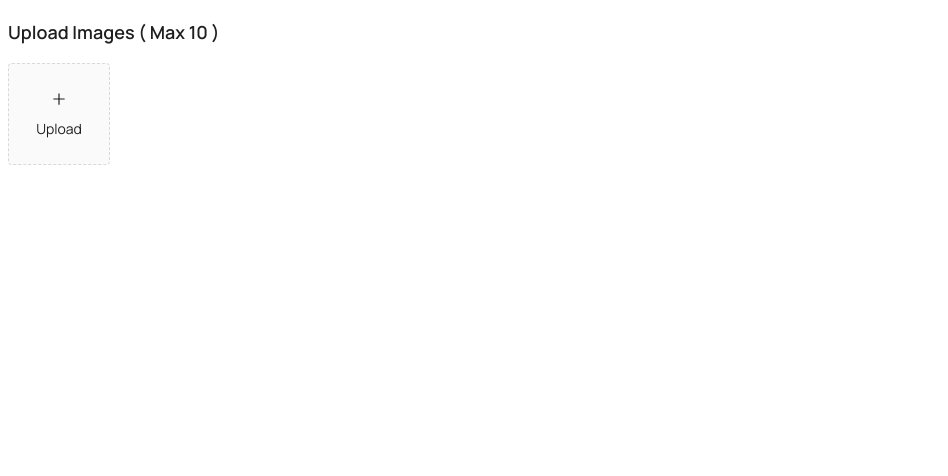
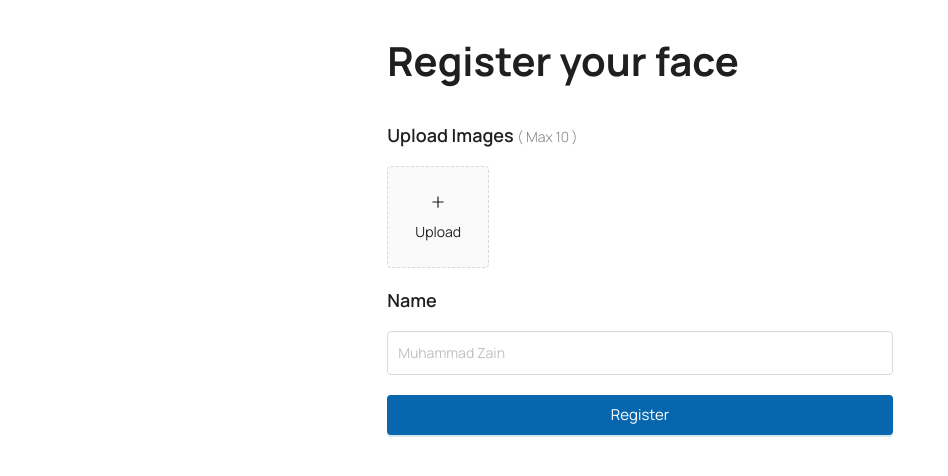
Before and after one commit to Muhammad-Zain01/facial-recognition-client, a React (Vite) app: page /register in a window 1280 px wide. Shown: the top 476 px of the page, without its empty margins (0-948 px from the left). Built offline with nearby package versions, Linux system fonts and the light colour scheme.

Commit message:
Update register.tsx

```diff
--- a/src/pages/register/register.tsx
+++ b/src/pages/register/register.tsx
@@ -1,15 +1,27 @@
 import Uploader from "../../components/uploader/uploader";
-import { Typography } from "antd";
+import { Typography, Input, Button } from "antd";
+import { RegisterHeading, RegisterLabel, RegisterWrapper, RegisterInput, RegisterButton } from "./register.style";
+
 const Register = () => {
     return (
-        <div className="container">
+        <RegisterWrapper>
+            <RegisterHeading>
+                Register your face
+            </RegisterHeading>
             <div>
-                <Typography.Title style={{ fontSize: 18, padding: "10px 0px" }}>
+                <RegisterLabel>
                     Upload Images <span>( Max 10 )</span>
-                </Typography.Title>
+                </RegisterLabel>
                 <Uploader />
             </div>
-        </div>
+            <div>
+                <RegisterLabel>
+                    Name
+                </RegisterLabel>
+                <RegisterInput placeholder="Muhammad Zain" />
+                <RegisterButton type="primary">Register</RegisterButton>
+            </div>
+        </RegisterWrapper>
     )
 }
 
```
